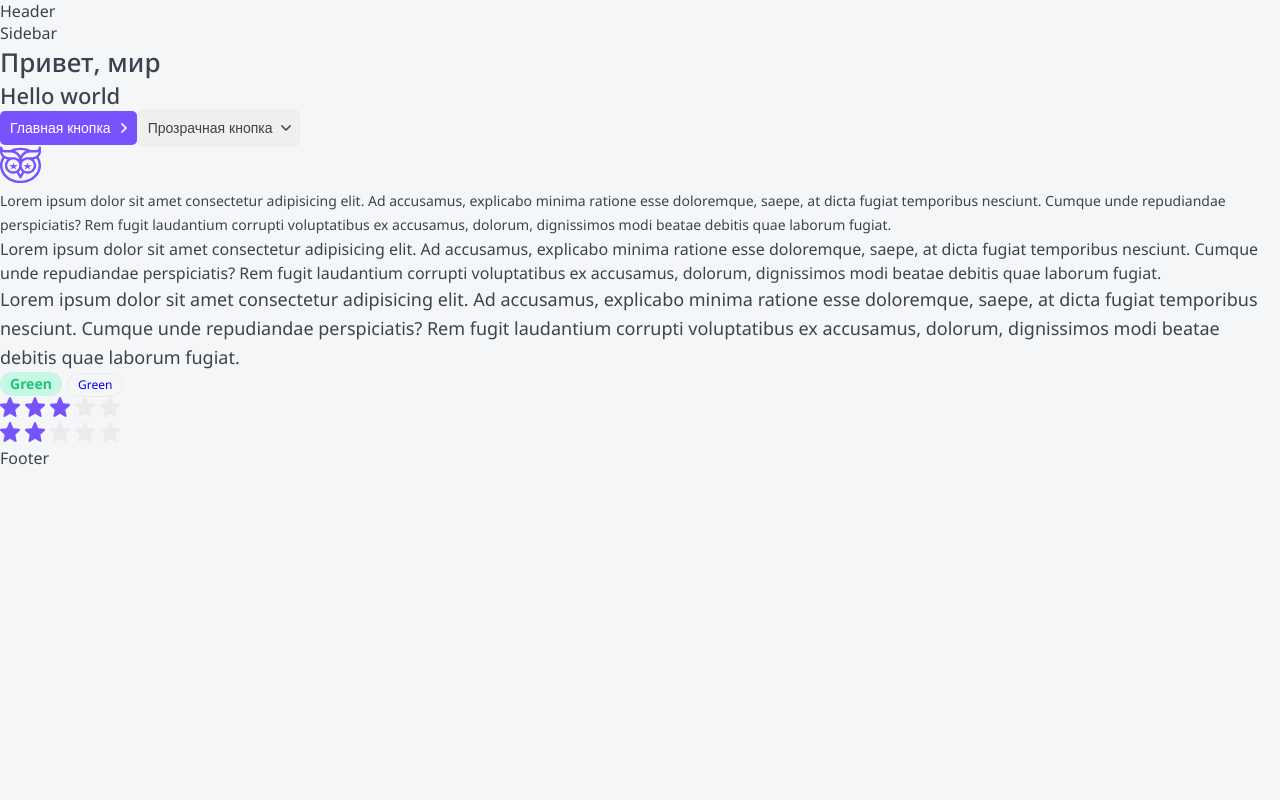
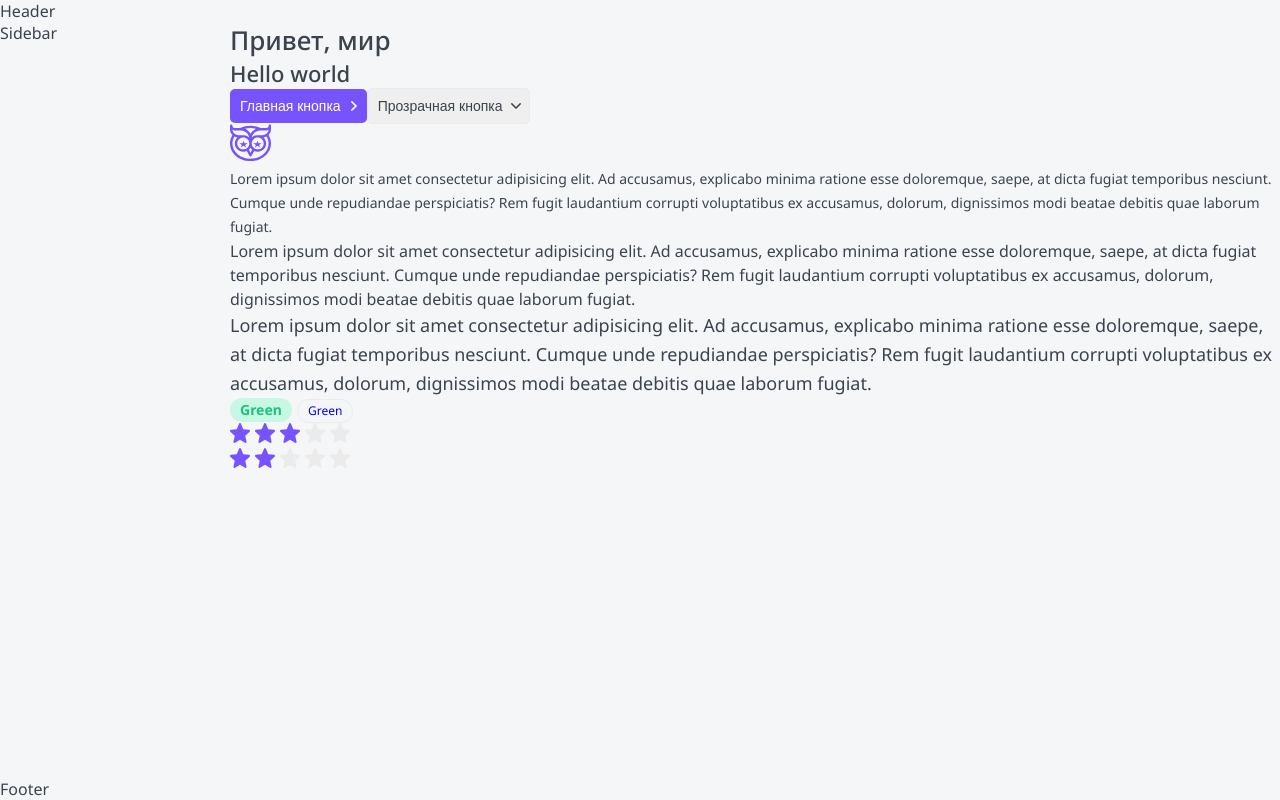
Before and after one commit to SergeiAmpilov/next-udemy, a Next.js app: page / in a window 1280 px wide. Built offline with nearby package versions, Linux system fonts and the light colour scheme.

Commit message:
feat: grid markdown for layout

```diff
--- a/app/layout.module.css
+++ b/app/layout.module.css
@@ -1,4 +1,32 @@
-
 .nav {
 	border: 1px solid darkcyan;
 }
+
+
+.wrapper {
+	display: grid;
+	grid-template-columns: auto 230px minmax(320px, 1200px) auto;
+	grid-template-rows: auto 1fr auto;
+	min-height: 100vh;
+	grid-template-areas:
+	". header header ."
+	". sidebar body ."
+	"footer footer footer footer"
+	;
+}
+
+.header {
+	grid-area: header;
+}
+
+.sidebar {
+	grid-area: sidebar;
+}
+
+.footer {
+	grid-area: footer;
+}
+
+.body {
+	grid-area: body;
+}
--- a/app/layout.tsx
+++ b/app/layout.tsx
@@ -7,6 +7,7 @@
 import Sidebar from '@/components/Sidebar/sidebar';
 import Footer from '@/components/Footer/footer';
 import { FunctionComponent } from 'react';
+import cn from 'classnames';
 
 
 const notoSansFont = Noto_Sans({
@@ -24,15 +25,13 @@
 export default function RootLayout({ children }: LayoutProps) {
   return (
     <html lang="ru">
-      <body className={notoSansFont.className}>
-        <Header />
-        <div>
-          <Sidebar />
-          <div>
-            {children}
-          </div>
-        </div>
-        <Footer />
+      <body className={cn(notoSansFont.className, styles.wrapper)}>
+        <Header className={styles.header} />
+        <Sidebar className={styles.sidebar} />
+        <main className={styles.body}>
+          {children}
+        </main>
+        <Footer className={styles.footer} />
       </body>
     </html>
   );
```
